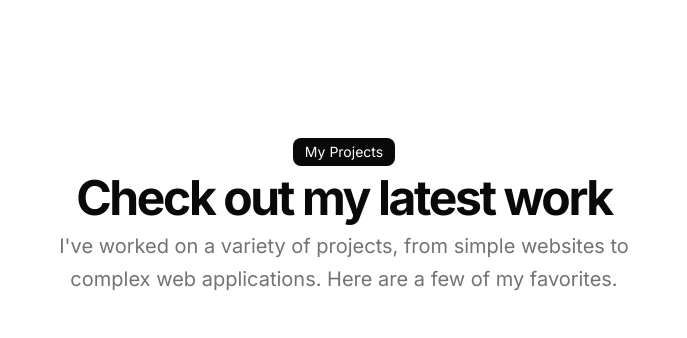
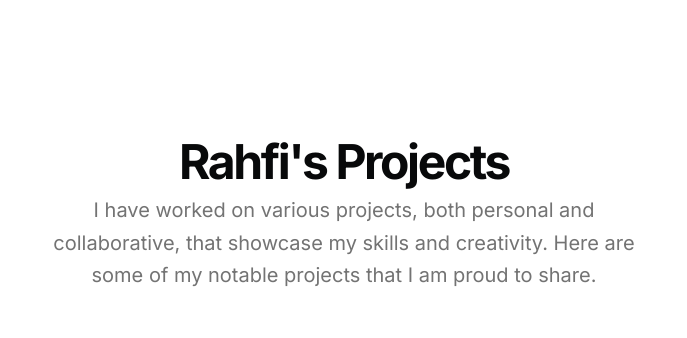
Before and after one commit to rahfianugerah/portfolio, a Next.js app: page /project in a window 1280 px wide. Shown: the top 338 px of the page, without its empty margins (296-983 px from the left). Built offline with nearby package versions, Linux system fonts and the light colour scheme; grey boxes are pictures that could not be loaded.

Commit message:
feat: update the project page

```diff
--- a/src/app/project/page.tsx
+++ b/src/app/project/page.tsx
@@ -11,16 +11,13 @@ export default function ProjectPage() {
                 <BlurFade delay={BLUR_FADE_DELAY * 11}>
                     <div className="flex flex-col items-center justify-center space-y-4 text-center">
                         <div className="space-y-2">
-                            <div className="inline-block rounded-lg bg-foreground text-background px-3 py-1 text-sm">
-                                My Projects
-                            </div>
                             <h2 className="text-3xl font-bold tracking-tighter sm:text-5xl">
-                                Check out my latest work
+                                Rahfi's Projects
                             </h2>
                             <p className="text-muted-foreground md:text-xl/relaxed lg:text-base/relaxed xl:text-xl/relaxed">
-                                I&apos;ve worked on a variety of projects, from simple
-                                websites to complex web applications. Here are a few of my
-                                favorites.
+                                I have worked on various projects, both personal and collaborative,
+                                that showcase my skills and creativity. Here are some of my notable
+                                projects that I am proud to share.
                             </p>
                         </div>
                     </div>
```
